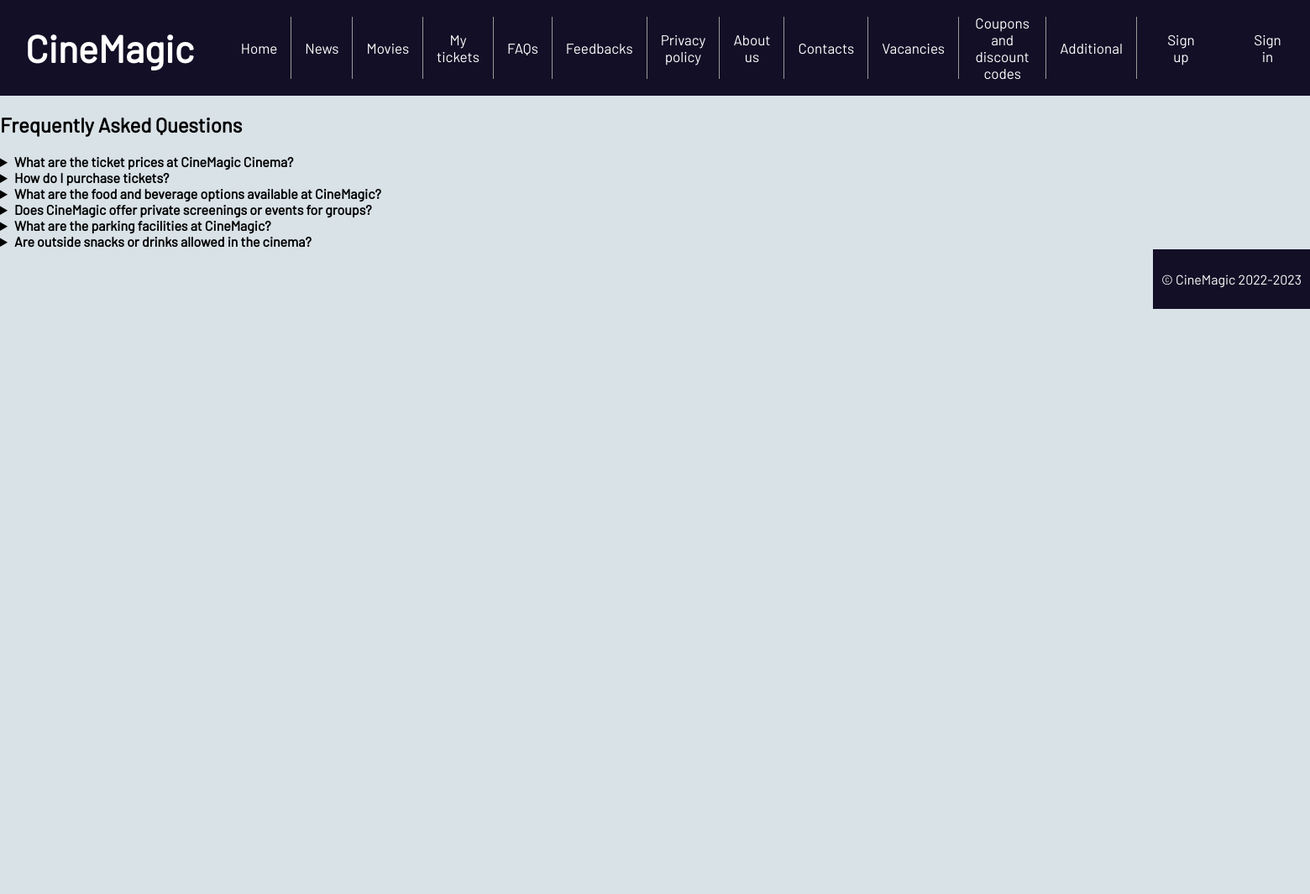
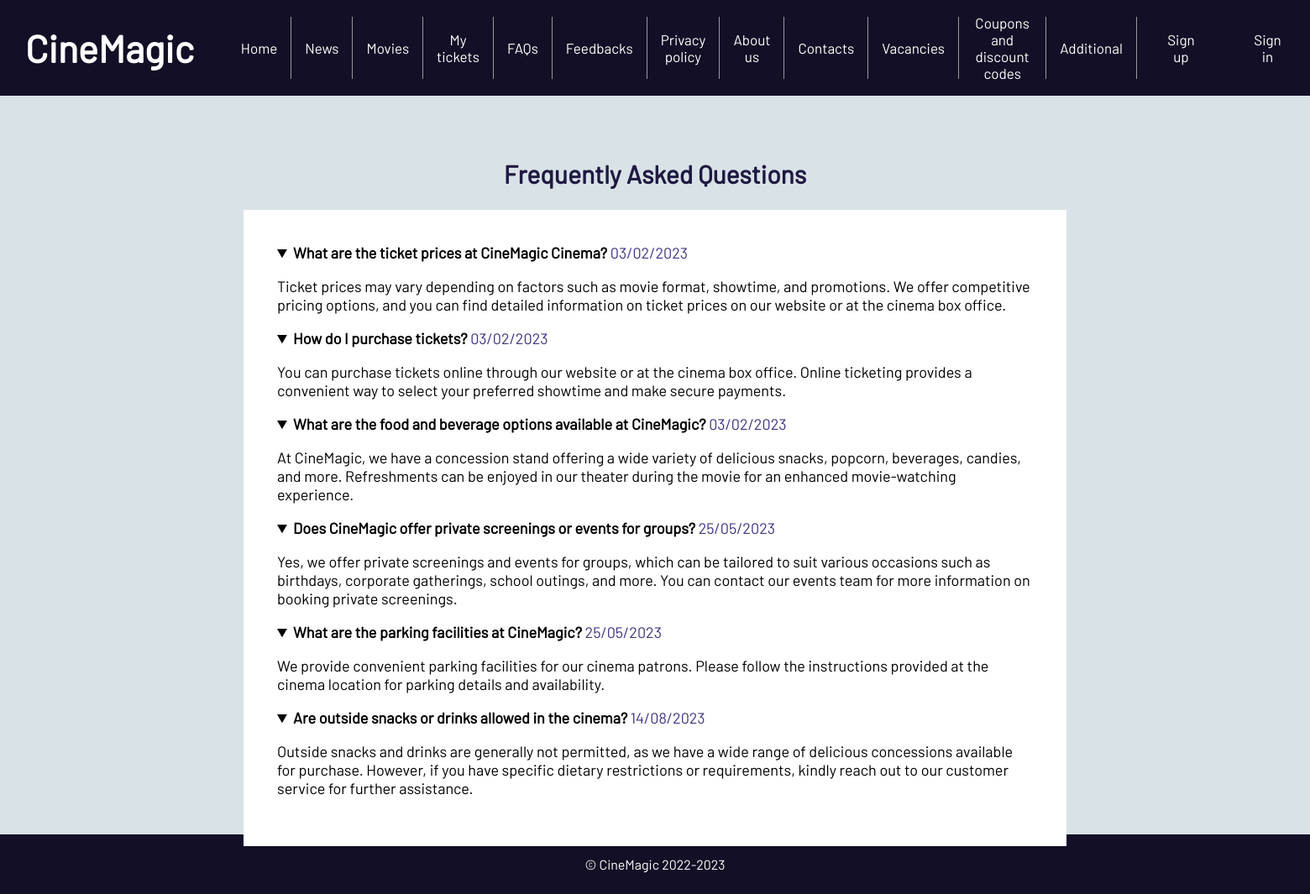
Before and after one commit to chamomil/MTDweb-ap, a Django app: page /faqs in a window 1560 px wide. Shown: the whole page at 84% size. Before the commit the page ends 368 px from the top, so only its background shows below. Run offline with Django 4.2, Linux system fonts and the light colour scheme.

Commit message:
add faq css, fix footer

```diff
--- a/info/templates/faqs.html
+++ b/info/templates/faqs.html
@@ -1,57 +1,68 @@
 {% extends 'base.html' %}
 {% load static %}
+{% block style %}
+    <link rel="stylesheet" href="{% static 'css/faq.css' %}">
+{% endblock %}
 {% block title %}FAQs{% endblock %}
 {% block content %}
-    <article itemscope itemtype="https://schema.org/FAQPage">
-        <h1 itemprop="name">Frequently Asked Questions</h1>
-        <details itemprop="mainEntity" itemscope itemtype="https://schema.org/Question">
-            <summary><strong itemprop="name">What are the ticket prices at CineMagic Cinema?</strong></summary>
+    <article itemscope itemtype="https://schema.org/FAQPage" id="faq">
+        <h2 itemprop="name">Frequently Asked Questions</h2>
+        <div id="questions">
+            <details itemprop="mainEntity" itemscope itemtype="https://schema.org/Question" open>
+                <summary><strong itemprop="name">What are the ticket prices at CineMagic Cinema?</strong> <span
+                        class="question_date">03/02/2023</span></summary>
                 <div itemprop="acceptedAnswer" itemscope itemtype="https://schema.org/Answer">
                     <p itemprop="text">Ticket prices may vary depending on factors such as movie format, showtime, and
-                    promotions. We offer competitive pricing options, and you can find detailed information on ticket
-                    prices on our website or at the cinema box office.</p>
+                        promotions. We offer competitive pricing options, and you can find detailed information on
+                        ticket prices on our website or at the cinema box office.</p>
                 </div>
             </details>
-        <details itemprop="mainEntity" itemscope itemtype="https://schema.org/Question">
-            <summary><strong itemprop="name">How do I purchase tickets?</strong></summary>
+            <details itemprop="mainEntity" itemscope itemtype="https://schema.org/Question" open>
+                <summary><strong itemprop="name">How do I purchase tickets?</strong> <span class="question_date">03/02/2023</span>
+                </summary>
                 <div itemprop="acceptedAnswer" itemscope itemtype="https://schema.org/Answer">
                     <p itemprop="text">You can purchase tickets online through our website or at the cinema box office.
                         Online ticketing provides a convenient way to select your preferred showtime and make secure
                         payments.</p>
                 </div>
             </details>
-        <details itemprop="mainEntity" itemscope itemtype="https://schema.org/Question">
+            <details itemprop="mainEntity" itemscope itemtype="https://schema.org/Question" open>
                 <summary><strong itemprop="name">What are the food and beverage options available at CineMagic?</strong>
+                    <span class="question_date">03/02/2023</span>
                 </summary>
                 <div itemprop="acceptedAnswer" itemscope itemtype="https://schema.org/Answer">
-                <p itemprop="text">At CineMagic, we have a concession stand offering a wide variety of delicious snacks,
-                    popcorn, beverages, candies, and more. Refreshments can be enjoyed in our theater during the movie
-                    for an enhanced movie-watching experience.</p>
+                    <p itemprop="text">At CineMagic, we have a concession stand offering a wide variety of delicious
+                        snacks, popcorn, beverages, candies, and more. Refreshments can be enjoyed in our theater during
+                        the movie for an enhanced movie-watching experience.</p>
                 </div>
             </details>
-        <details itemprop="mainEntity" itemscope itemtype="https://schema.org/Question">
-            <summary><strong itemprop="name">Does CineMagic offer private screenings or events for groups?</strong>
+            <details itemprop="mainEntity" itemscope itemtype="https://schema.org/Question" open>
+                <summary><strong itemprop="name">Does CineMagic offer private screenings or events for
+                    groups?</strong> <span class="question_date">25/05/2023</span>
                 </summary>
                 <div itemprop="acceptedAnswer" itemscope itemtype="https://schema.org/Answer">
-                <p itemprop="text">Yes, we offer private screenings and events for groups, which can be tailored to suit
-                    various occasions such as birthdays, corporate gatherings, school outings, and more. You can contact
-                    our events team for more information on booking private screenings.</p>
+                    <p itemprop="text">Yes, we offer private screenings and events for groups, which can be tailored to
+                        suit various occasions such as birthdays, corporate gatherings, school outings, and more. You can
+                        contact our events team for more information on booking private screenings.</p>
                 </div>
             </details>
-        <details itemprop="mainEntity" itemscope itemtype="https://schema.org/Question">
-            <summary><strong itemprop="name">What are the parking facilities at CineMagic?</strong></summary>
+            <details itemprop="mainEntity" itemscope itemtype="https://schema.org/Question" open>
+                <summary><strong itemprop="name">What are the parking facilities at
+                    CineMagic?</strong> <span class="question_date">25/05/2023</span></summary>
                 <div itemprop="acceptedAnswer" itemscope itemtype="https://schema.org/Answer">
-                <p itemprop="text">We provide convenient parking facilities for our cinema patrons. Please follow the
-                    instructions provided at the cinema location for parking details and availability.</p>
+                    <p itemprop="text">We provide convenient parking facilities for our cinema patrons. Please follow
+                        the instructions provided at the cinema location for parking details and availability.</p>
                 </div>
             </details>
-        <details itemprop="mainEntity" itemscope itemtype="https://schema.org/Question">
-            <summary><strong itemprop="name">Are outside snacks or drinks allowed in the cinema?</strong></summary>
+            <details itemprop="mainEntity" itemscope itemtype="https://schema.org/Question" open>
+                <summary><strong itemprop="name">Are outside snacks or drinks allowed in the cinema?</strong> <span
+                        class="question_date">14/08/2023</span></summary>
                 <div itemprop="acceptedAnswer" itemscope itemtype="https://schema.org/Answer">
                     <p itemprop="text">Outside snacks and drinks are generally not permitted, as we have a wide range of
-                    delicious concessions available for purchase. However, if you have specific dietary restrictions or
-                    requirements, kindly reach out to our customer service for further assistance.</p>
+                        delicious concessions available for purchase. However, if you have specific dietary restrictions
+                        or requirements, kindly reach out to our customer service for further assistance.</p>
                 </div>
             </details>
+        </div>
     </article>
 {% endblock %}
--- /dev/null
+++ b/static/css/faq.css
@@ -0,0 +1,31 @@
+#faq {
+    display: flex;
+    flex-direction: column;
+    height: 100vh;
+    padding: 50px 30px 30px;
+}
+
+#faq h2 {
+    font-size: 30px;
+    text-align: center;
+    align-items: center;
+    color: #1f1a42;
+}
+
+#questions {
+    align-self: center;
+    display: flex;
+    flex-direction: column;
+    background-color: white;
+    padding: 40px;
+    width: 60%;
+    font-size: 18px;
+}
+
+details {
+    width: fit-content;
+}
+
+.question_date {
+    color: #3f3485;
+}
--- a/static/css/news.css
+++ b/static/css/news.css
@@ -64,11 +64,6 @@
     transform: translate(-10%, -50%);
 }
 
-footer {
-    position: fixed;
-    width: 100%;
-}
-
 @media only screen and (max-width: 1200px) {
     #news {
         grid-template-columns: repeat(2, 1fr);
--- a/static/css/style.css
+++ b/static/css/style.css
@@ -5,6 +5,7 @@
 body {
     margin: 0;
     width: 100%;
+    height: 100%;
     background-size: cover;
     background-color: #D9E2E7;
     min-height: 100vh;
@@ -75,8 +76,10 @@ footer {
     color: white;
     margin: 0;
     padding: 10px;
-    justify-self: end;
-    position: relative;
     left: 0;
     bottom: 0;
 }
+
+main {
+    min-height: 100vh;
+}
```
Lines whose indentation alone changed are shown as unchanged.
